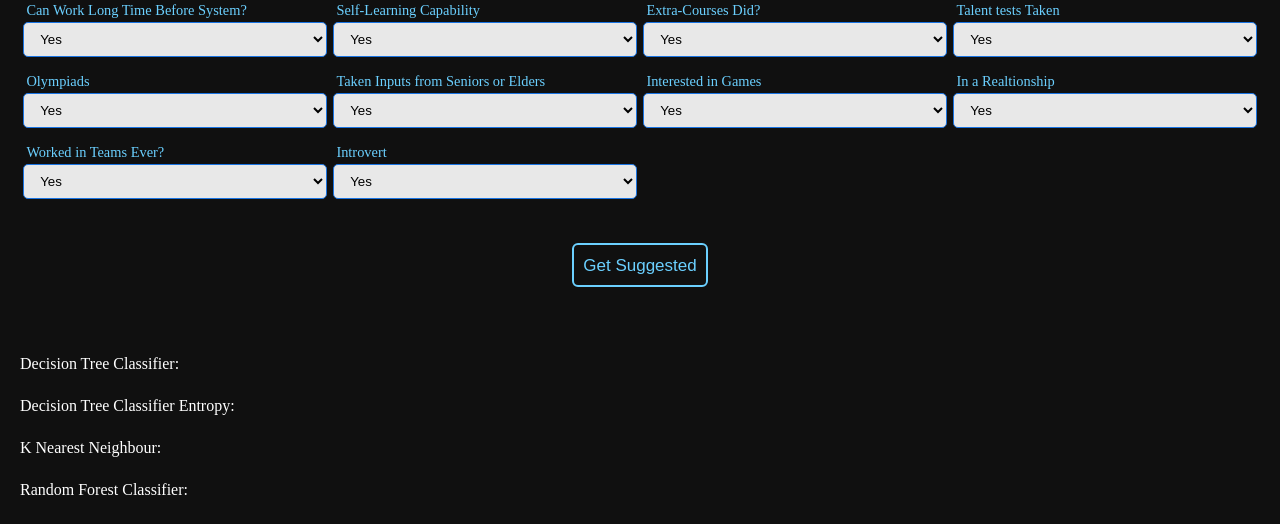
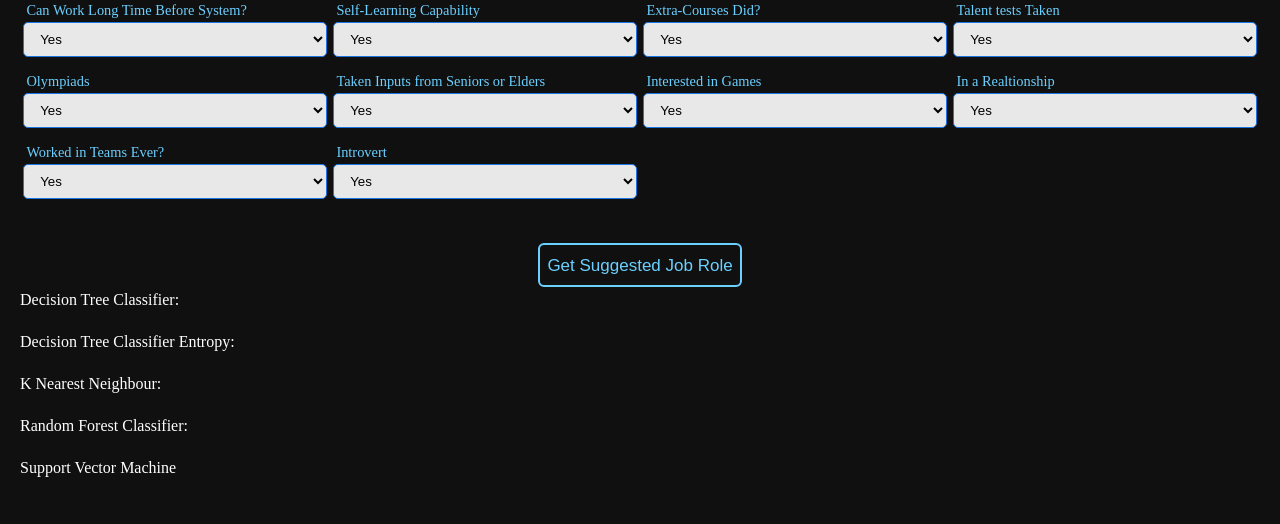
Before and after one commit to gautamgiri-dev/CareerGuidanceSystem, a Flask app: page / in a window 1280 px wide. Shown: the part 824-1348 px from the top of the page. Run offline with Flask 2, Linux system fonts and the light colour scheme; parts of the project's set-up code (start-up, migrations or seed data) failed here and were passed over.

Commit message:
fixed minor bugs

```diff
--- a/static/css/style.css
+++ b/static/css/style.css
@@ -152,7 +152,7 @@
     display: inline-block;
     border-style: none;
     text-decoration: none;
-    width: 8em;
+    width: 12em;
     height: 2.6em;
     line-height: 2.5em;
     margin: 20px;
@@ -175,7 +175,7 @@
     z-index: -1;
     background: var(--secondary);
     height: 160px;
-    width: 200px;
+    width: 300px;
     border-radius: 50%;
     outline: none;
 }
--- a/templates/index.html
+++ b/templates/index.html
@@ -521,6 +521,8 @@
                 </button>
             </div>
         </div>
+
+    </main>
     <div class="result">
         <div class="container">
             <div>
@@ -540,7 +542,6 @@
             </div>
         </div>
     </div>
-    </main>
     <footer>
         <div class="details">
             Developed by Noob Bytes
```
Lines whose indentation alone changed are shown as unchanged.
